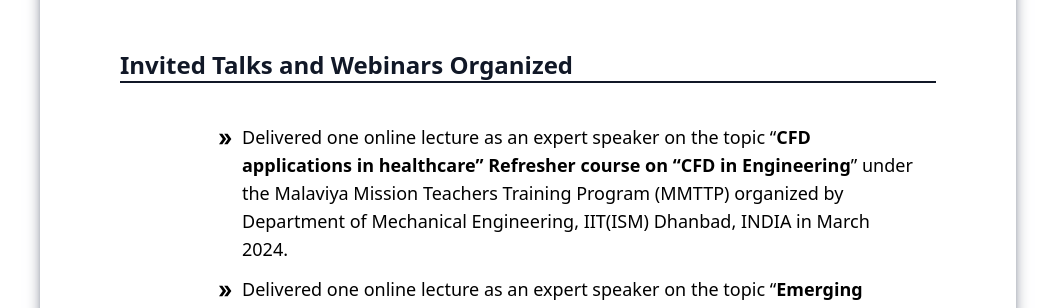
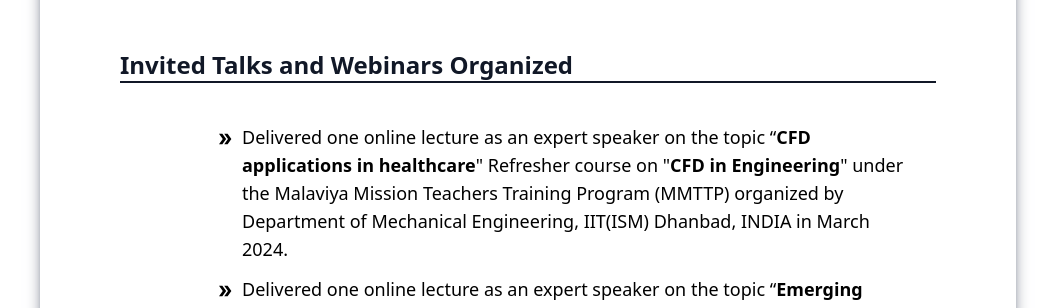
Before and after one commit to Nafis5478/Prof-Ajay-Bhandari-Website, a React (Vite) app: page /about in a window 1280 px wide. Shown: the part 963-1271 px from the top of the page, without its empty margins (112-1167 px from the left). Built offline with nearby package versions, Linux system fonts and the light colour scheme.

Commit message:
some edits in added lectures talks.

```diff
--- a/src/pages/About.jsx
+++ b/src/pages/About.jsx
@@ -126,11 +126,15 @@ export default function About() {
                     <MdDoubleArrow className="inline-block" />
                   </p>
                   <p>
-                  Delivered one online lecture as an expert speaker on the topic  “
+                    Delivered one online lecture as an expert speaker on the topic  “
                     <span className="font-semibold">
-                    CFD applications in healthcare” Refresher course on “CFD in Engineering
+                      CFD applications in healthcare
                     </span>
-                    ” under the Malaviya Mission Teachers Training Program (MMTTP) organized by Department of Mechanical Engineering, IIT(ISM) Dhanbad, INDIA in March 2024.
+                    " Refresher course on "
+                    <span className="font-semibold">
+                      CFD in Engineering
+                    </span>
+                    " under the Malaviya Mission Teachers Training Program (MMTTP) organized by Department of Mechanical Engineering, IIT(ISM) Dhanbad, INDIA in March 2024.
                   </p>
                 </div>
               </li>
```
